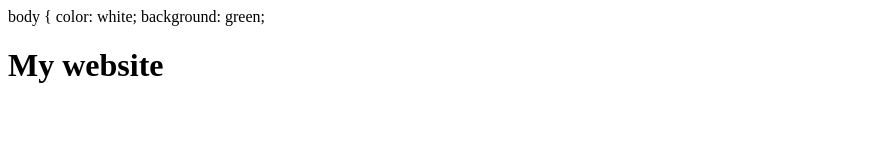
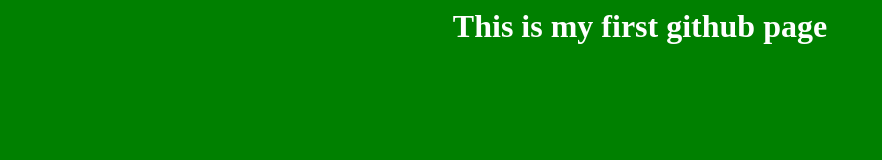
Before and after one commit to debbiepyykkonen/my-website, a plain HTML site: page index.html in a window 1280 px wide. Shown: the whole page, without its empty margins (0-882 px from the left). Drawn offline with Linux system fonts and the light colour scheme.

Commit message:
Update index.html

```diff
--- a/index.html
+++ b/index.html
@@ -1,17 +1,19 @@
-<!DOCTYPE html>
-<html lang="en">
-<head>
-<meta charset="UTF-8">
-<meta name="viewpoint" content="width=device-width initial-scale=1.0">
-<meta http-equic="X-UA-Compatible" content="ie=edge">
-<title>Document</title>
-<style>
-</style>
-body {
-color: white;
-background: green;
-</head>
-<body>
-<h1>My website<h1>
-</body>
+<html>
+
+  <title>First website</title>
+
+   <body>
+
+    <h1>This is my first github page</h1>
+
+  </body>
+
+      <style>
+            body {
+              background-color:green;
+              color:#fff;
+              text-align:center;
+            }
+      </style>
+
 </html>
```
